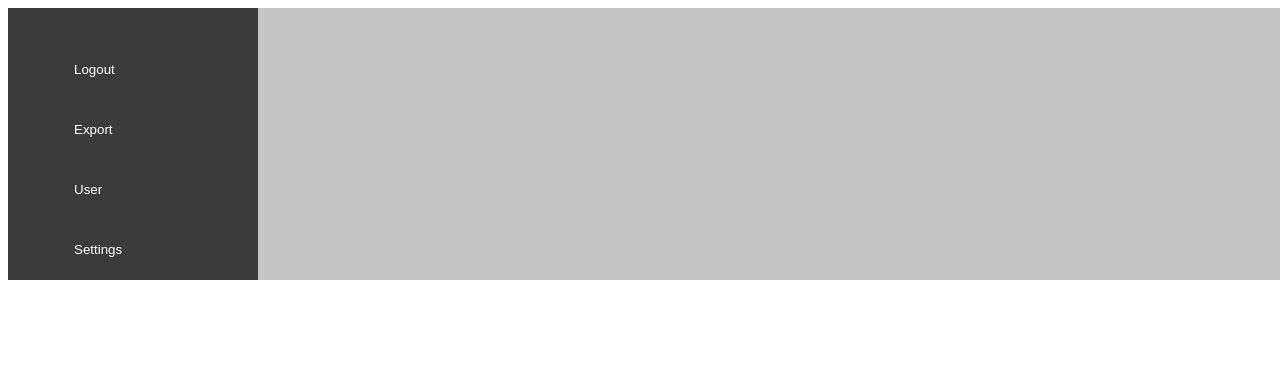
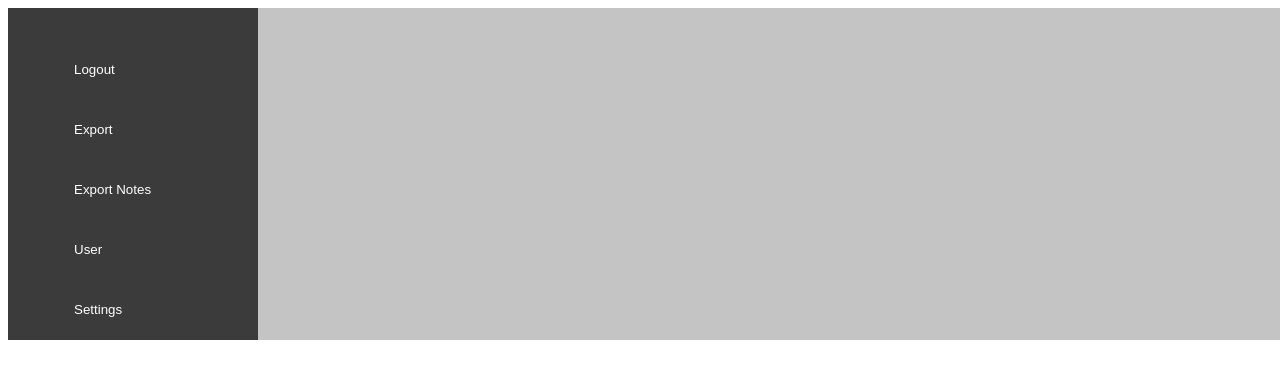
Before and after one commit to Loxiuz/websec_exam_frontend, a React (Vite) app: page / in a window 1280 px wide. Shown: the top 378 px of the page. Built offline with nearby package versions, Linux system fonts and the light colour scheme.

Commit message:
export notes page

```diff
--- a/src/constants/menuItems.ts
+++ b/src/constants/menuItems.ts
@@ -1,5 +1,6 @@
 export const MENU_ITEMS: string[][] = [
   ["/export", "Export"],
+  ["/export-notes", "Export Notes"],
   ["/user", "User"],
   ["/settings", "Settings"],
 ];
```
